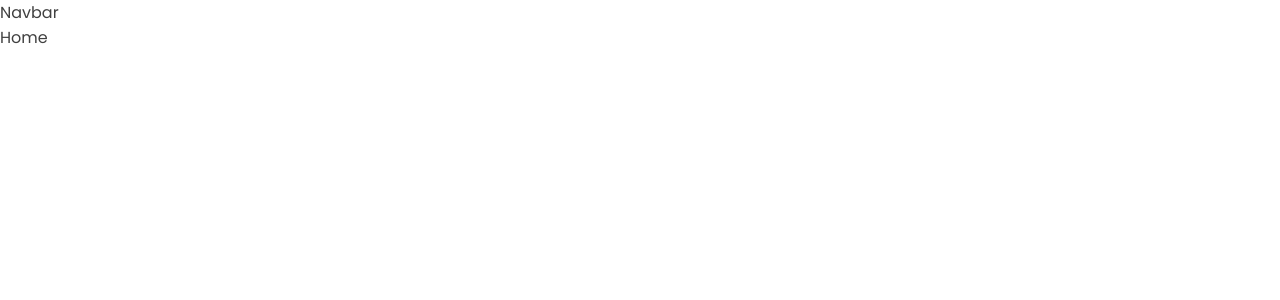
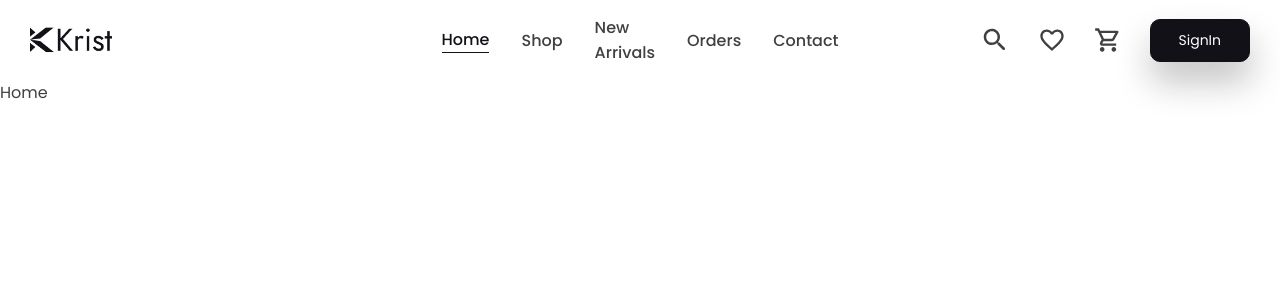
Before and after one commit to AbdullahKhetran/ecommerce-website-mern-stack, a React (Create React App) app in the folder client/: page / in a window 1280 px wide. Shown: the top 300 px of the page. Built offline with nearby package versions, Linux system fonts and the light colour scheme.

Commit message:
navbar for desktop

```diff
--- a/client/src/components/Navbar.jsx
+++ b/client/src/components/Navbar.jsx
@@ -1,10 +1,127 @@
 import React from "react";
+import styled from "styled-components";
+import LogoImg from "../utils/Images/Logo.png";
+import {NavLink} from "react-router-dom";
+import Button from "./Button"
+import {FavoriteBorder, SearchRounded, ShoppingCartOutlined} from "@mui/icons-material"
+
+const Nav = styled.div`
+    background-color: ${({theme}) => theme.bg};
+    height: 80px;
+    display: flex;
+    align-items: center;
+    justify-content: center;
+    font-size: 1rem;
+    position: sticky;
+    top: 0;
+    z-index: 10;
+    color: white;
+`;
+
+const NavbarContainer = styled.div`
+    width: 100%;
+    max-width: 1400px;
+    padding: 0 24px;
+    display: flex;
+    gap: 14px;
+    align-items: center;
+    justify-content: space-between;
+    font-size: 1rem;
+`;
+
+const NavLogo = styled.div`
+    width: 100%;
+    display: flex;
+    align-items: center;
+    padding: 0 6px;
+    font-weight: 500;
+    font-size: 18px;
+    text-decoration: none;
+    color: inherit;
+`;
+
+const Logo = styled.img`
+    height: 34px;
+`;
+
+const NavItems = styled.ul`
+    width: 100%;
+    display: flex;
+    align-items: center;
+    justify-content: center;
+    gap: 32px;
+    padding: 0 6px;
+    list-style: none;
+    @media screen and (max-width: 768px) {
+        display: none;
+    }
+`;
+
+const Navlink = styled(NavLink)`
+    display: flex;
+    align-items: center;
+    color: ${({theme}) => theme.text_primary};
+    font-weight: 500;
+    cursor: pointer;
+    transition: all 1s slide-in;
+    text-decoration: none;
+    &:hover {
+        color: ${({theme}) => theme.primary};
+    }
+    &.active {
+        color: ${({theme}) => theme.primary};
+        border-bottom: 1.8px solid ${({theme}) => theme.primary};
+    }
+`;
+
+const ButtonContainer = styled.div`
+    width: 100%;
+    height: 100%;
+    display: flex;
+    justify-content: flex-end;
+    gap: 28px;
+    align-items: center;
+    padding: 0 6px;
+    color: ${({theme}) => theme.primary};
+    @media screen and (max-width: 768px) {
+        display: none
+    }
+`;
 
 const Navbar = () => {
     return (
-        <div>
-            Navbar
-        </div>
+        <Nav>
+            <NavbarContainer>
+                {/* Logo */}
+                <NavLogo>
+                    <Logo src={LogoImg}/>
+                </NavLogo>
+
+                {/* Page links */}
+                <NavItems>
+                    <Navlink to="/">Home</Navlink>
+                    <Navlink to="/Shop">Shop</Navlink>
+                    <Navlink to="/New_Arrivals">New Arrivals</Navlink>
+                    <Navlink to="/Orders">Orders</Navlink>
+                    <Navlink to="/Contact">Contact</Navlink>
+                </NavItems>
+
+                {/* Buttons */}
+                <ButtonContainer>
+                    <Navlink to="/search">
+                        <SearchRounded sx={{color: "inherit", fontSize: "30px"}} />
+                    </Navlink>
+                    <Navlink to="/favorite">
+                        <FavoriteBorder sx={{color: "inherit", fontSize: "28px"}} />
+                    </Navlink>
+                    <Navlink to="/cart">
+                        <ShoppingCartOutlined sx={{color: "inherit", fontSize: "28px"}} />
+                    </Navlink>
+
+                    <Button text="SignIn" small />
+                </ButtonContainer>
+            </NavbarContainer>
+        </Nav>
     )
 }
 
```
